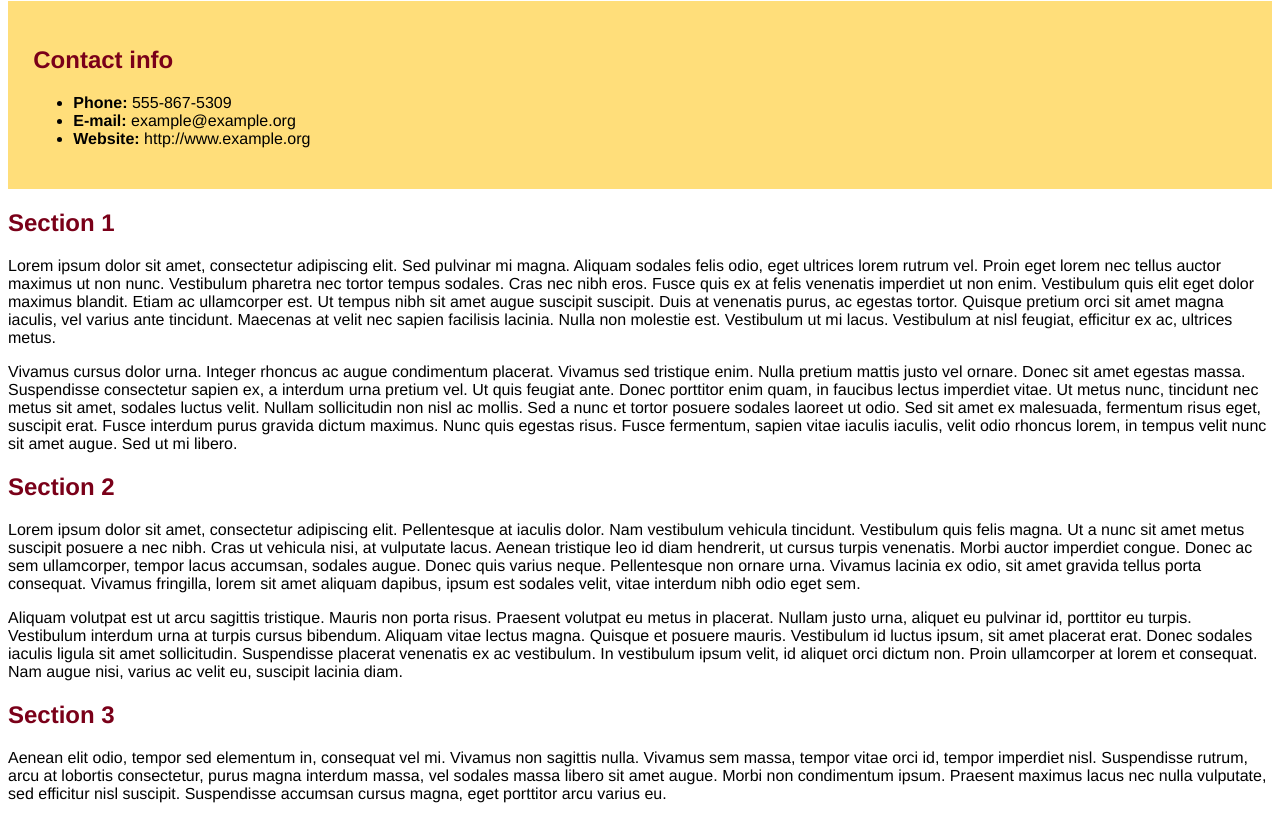
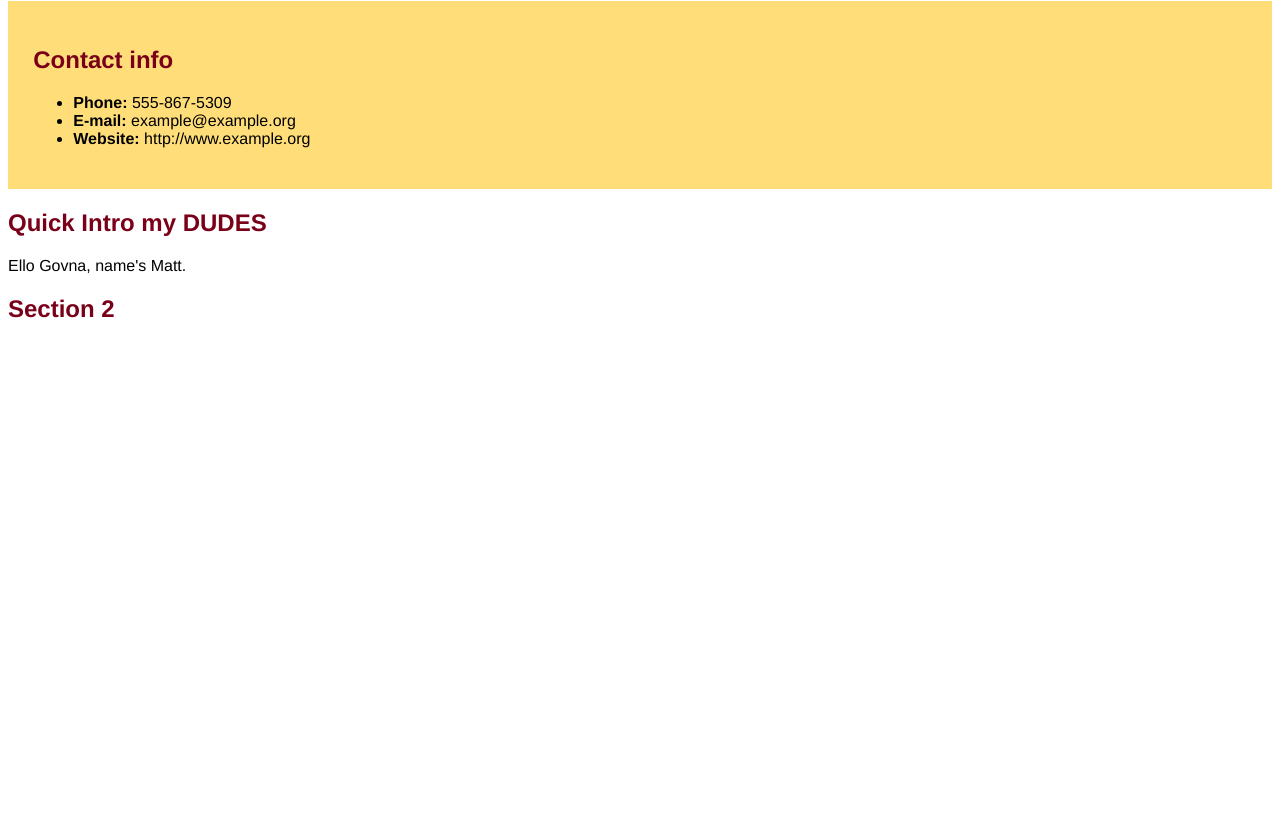
Before and after one commit to Mai-Kh/my-sitebruh, a plain HTML site: page index.html in a window 1280 px wide. Shown: the part 79-898 px from the top of the page. After the commit the page ends 800 px from the top, so only its background shows below. Drawn offline with Linux system fonts and the light colour scheme.

Commit message:
added intro

```diff
--- a/index.html
+++ b/index.html
@@ -17,21 +17,16 @@
 </ul>
 </div>
 
-<h2>Section 1</h2>
+<h2>Quick Intro my DUDES</h2>
 
-<p>Lorem ipsum dolor sit amet, consectetur adipiscing elit. Sed pulvinar mi magna. Aliquam sodales felis odio, eget ultrices lorem rutrum vel. Proin eget lorem nec tellus auctor maximus ut non nunc. Vestibulum pharetra nec tortor tempus sodales. Cras nec nibh eros. Fusce quis ex at felis venenatis imperdiet ut non enim. Vestibulum quis elit eget dolor maximus blandit. Etiam ac ullamcorper est. Ut tempus nibh sit amet augue suscipit suscipit. Duis at venenatis purus, ac egestas tortor. Quisque pretium orci sit amet magna iaculis, vel varius ante tincidunt. Maecenas at velit nec sapien facilisis lacinia. Nulla non molestie est. Vestibulum ut mi lacus. Vestibulum at nisl feugiat, efficitur ex ac, ultrices metus. </p>
-
-<p> Vivamus cursus dolor urna. Integer rhoncus ac augue condimentum placerat. Vivamus sed tristique enim. Nulla pretium mattis justo vel ornare. Donec sit amet egestas massa. Suspendisse consectetur sapien ex, a interdum urna pretium vel. Ut quis feugiat ante. Donec porttitor enim quam, in faucibus lectus imperdiet vitae. Ut metus nunc, tincidunt nec metus sit amet, sodales luctus velit. Nullam sollicitudin non nisl ac mollis. Sed a nunc et tortor posuere sodales laoreet ut odio. Sed sit amet ex malesuada, fermentum risus eget, suscipit erat. Fusce interdum purus gravida dictum maximus. Nunc quis egestas risus. Fusce fermentum, sapien vitae iaculis iaculis, velit odio rhoncus lorem, in tempus velit nunc sit amet augue. Sed ut mi libero.</p>
+<p>Ello Govna, name's Matt.</p>
 
 <h2>Section 2</h2>
 
-<p>Lorem ipsum dolor sit amet, consectetur adipiscing elit. Pellentesque at iaculis dolor. Nam vestibulum vehicula tincidunt. Vestibulum quis felis magna. Ut a nunc sit amet metus suscipit posuere a nec nibh. Cras ut vehicula nisi, at vulputate lacus. Aenean tristique leo id diam hendrerit, ut cursus turpis venenatis. Morbi auctor imperdiet congue. Donec ac sem ullamcorper, tempor lacus accumsan, sodales augue. Donec quis varius neque. Pellentesque non ornare urna. Vivamus lacinia ex odio, sit amet gravida tellus porta consequat. Vivamus fringilla, lorem sit amet aliquam dapibus, ipsum est sodales velit, vitae interdum nibh odio eget sem.</p>
 
-<p>Aliquam volutpat est ut arcu sagittis tristique. Mauris non porta risus. Praesent volutpat eu metus in placerat. Nullam justo urna, aliquet eu pulvinar id, porttitor eu turpis. Vestibulum interdum urna at turpis cursus bibendum. Aliquam vitae lectus magna. Quisque et posuere mauris. Vestibulum id luctus ipsum, sit amet placerat erat. Donec sodales iaculis ligula sit amet sollicitudin. Suspendisse placerat venenatis ex ac vestibulum. In vestibulum ipsum velit, id aliquet orci dictum non. Proin ullamcorper at lorem et consequat. Nam augue nisi, varius ac velit eu, suscipit lacinia diam. </p>
 
-<h2>Section 3</h2>
 
-<p>Aenean elit odio, tempor sed elementum in, consequat vel mi. Vivamus non sagittis nulla. Vivamus sem massa, tempor vitae orci id, tempor imperdiet nisl. Suspendisse rutrum, arcu at lobortis consectetur, purus magna interdum massa, vel sodales massa libero sit amet augue. Morbi non condimentum ipsum. Praesent maximus lacus nec nulla vulputate, sed efficitur nisl suscipit. Suspendisse accumsan cursus magna, eget porttitor arcu varius eu.</p>
+
 
 </body>
 </html>
```
